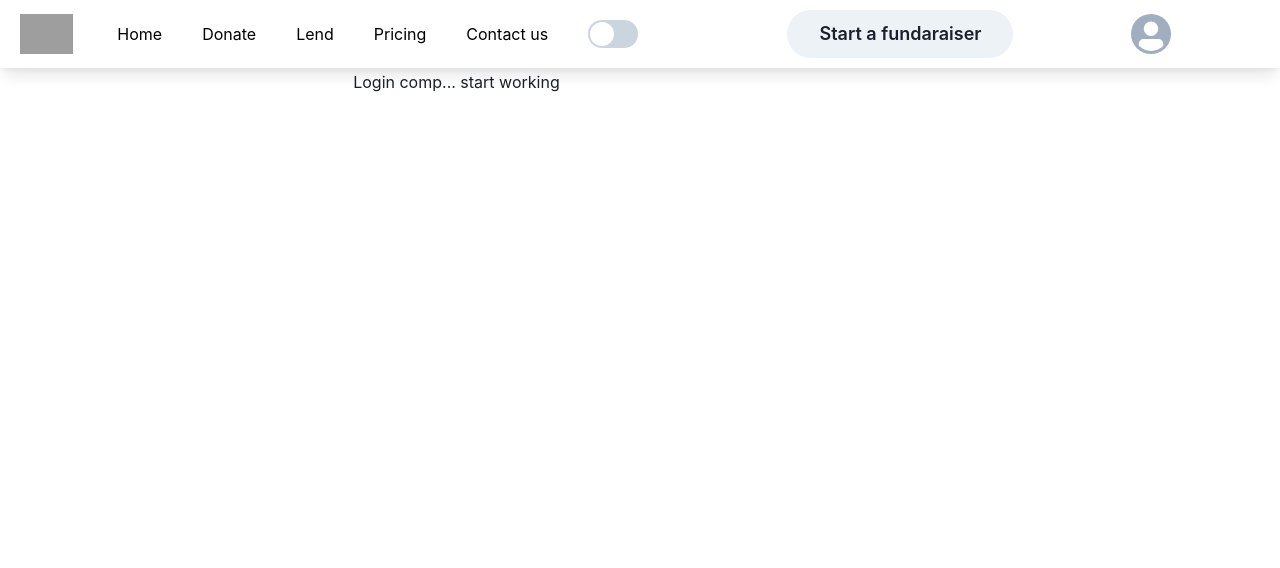
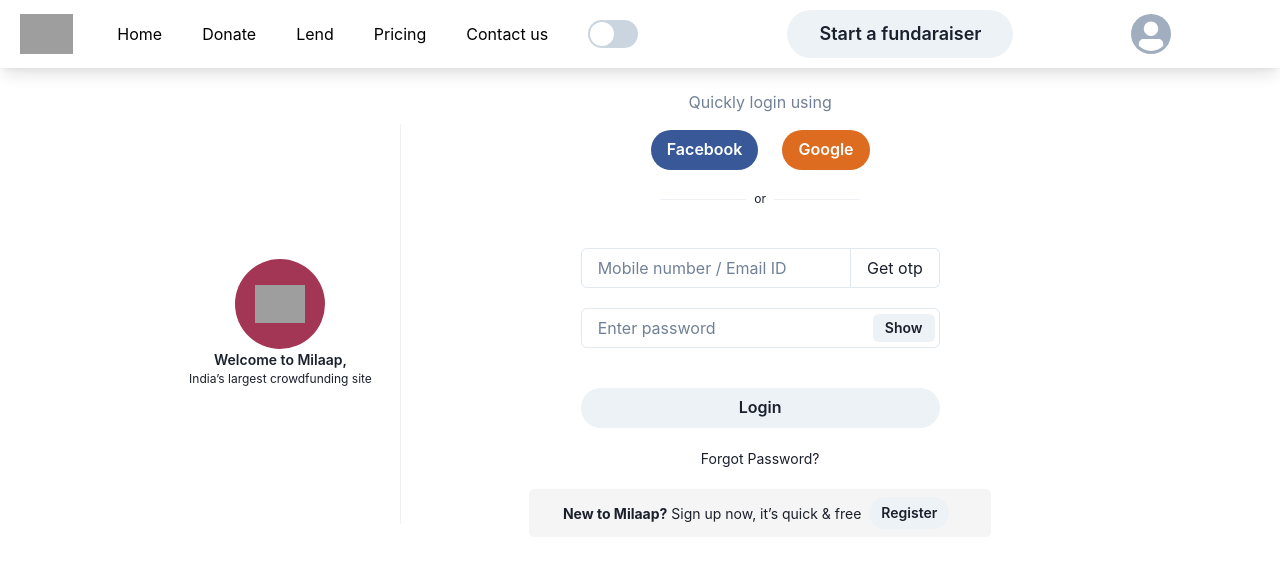
Before and after one commit to TheShenron/vigorous-ticket-1895, a React (Create React App) app: page /login in a window 1280 px wide. Shown: the top 568 px of the page. Built offline with nearby package versions, Linux system fonts and the light colour scheme; grey boxes are pictures that could not be loaded.

Commit message:
Login/register completed

```diff
--- a/src/Components/day_4/LoginComp.jsx
+++ b/src/Components/day_4/LoginComp.jsx
@@ -1,10 +1,85 @@
-import { Container, Icon } from '@chakra-ui/react';
 import React from 'react';
+import { LoginLogo } from "../../Images/imageLink"
+import { Container, Image, Box, Flex, Text, Button, ButtonGroup, Divider, InputGroup, InputLeftAddon, Input, InputRightAddon, InputRightElement, Center } from '@chakra-ui/react';
+import { Link } from 'react-router-dom';
 
 function LoginComp(props) {
+
+    const [show, setShow] = React.useState(false)
+    const handleClick = () => setShow(!show)
+
     return (
-        <Container>
-            <h1>Login comp... start working</h1>
+        <Container maxW='full'>
+            <Box w="80%" m="auto">
+                <Flex align="center" p={5}>
+                    <Box w="25%" textAlign="center">
+                        <Box w="90px" h="90px" borderRadius="full" overflow="hidden" m="auto">
+                            <Image
+                                src={LoginLogo}
+                                alt="loginlogo"
+                                bg="#A33555"
+                                h="90px" w="90px"
+                                objectFit="contain"
+                                p={5}
+                            />
+                        </Box>
+                        <Text fontSize="sm" fontWeight="600">Welcome to Milaap,</Text>
+                        <Text fontSize="xs">India’s largest crowdfunding site</Text>
+                    </Box>
+                    <Center height='400px'>
+                        <Divider orientation='vertical' />
+                    </Center>
+                    <Box w="75%" textAlign="center">
+                        <Text fontSize="md" color="gray.500" >Quickly login using</Text>
+                        <ButtonGroup gap='4' mt={4}>
+                            <Button colorScheme="facebook" borderRadius="full" >Facebook</Button>
+                            <Button colorScheme="orange" borderRadius="full" >Google</Button>
+                        </ButtonGroup>
+                        <Flex justify="center" w="30%" m="auto" mt={5}>
+                            <Divider orientation='horizontal' w="40%" m="auto" />
+                            <Text fontSize="xs">or</Text>
+                            <Divider orientation='horizontal' w="40%" m="auto" />
+                        </Flex>
+
+                        <Box w="50%" m="auto" mt={10} >
+                            <InputGroup size='md'>
+                                <Input placeholder='Mobile number / Email ID' />
+                                <InputRightAddon as="button" children='Get otp' bg="white" />
+                            </InputGroup>
+
+                            <InputGroup size='md' my={5}>
+                                <Input
+                                    pr='4.5rem'
+                                    type={show ? 'text' : 'password'}
+                                    placeholder='Enter password'
+                                />
+                                <InputRightElement width='4.5rem'>
+                                    <Button h='1.75rem' size='sm' onClick={handleClick}>
+                                        {show ? 'Hide' : 'Show'}
+                                    </Button>
+                                </InputRightElement>
+                            </InputGroup>
+
+                            <Box mt={10}>
+                                <Button borderRadius="full" w="full">Login</Button>
+                                <Text cursor="pointer" mt={5} fontSize="sm">Forgot Password?</Text>
+                            </Box>
+
+                        </Box>
+
+                        <Box w="70%" m="auto" p={5} >
+                            <Flex borderRadius="5px" bg="blackAlpha.50" p={2} fontSize="sm" align="center" justify="center">
+                                <Box><b>  New to Milaap?</b> Sign up now, it’s quick & free</Box>
+                                <Button mx={2} size="sm" borderRadius="full">
+                                    <Link to="/register">Register</Link>
+                                </Button>
+                            </Flex>
+                        </Box>
+
+
+                    </Box>
+                </Flex>
+            </Box>
         </Container>
     );
 }
--- a/src/Components/day_4/RegisterComp.jsx
+++ b/src/Components/day_4/RegisterComp.jsx
@@ -1,10 +1,81 @@
 import React from 'react';
+import { LoginLogo } from "../../Images/imageLink"
+import { Container, Image, Box, Flex, Text, Button, ButtonGroup, Divider, InputGroup, InputLeftAddon, Input, InputRightAddon, InputRightElement, Center } from '@chakra-ui/react';
+import { Link } from 'react-router-dom';
+
 
 function RegisterComp(props) {
+
+    const [show, setShow] = React.useState(false)
+    const handleClick = () => setShow(!show)
+
     return (
-        <div>
-            <h1>Register comp... start working</h1>
-        </div>
+        <Container maxW='full'>
+            <Box w="80%" m="auto">
+                <Flex align="center" p={5} pt={10}>
+                    <Box w="25%" textAlign="center">
+                        <Box w="90px" h="90px" borderRadius="full" overflow="hidden" m="auto">
+                            <Image
+                                src={LoginLogo}
+                                alt="loginlogo"
+                                bg="#A33555"
+                                h="90px" w="90px"
+                                objectFit="contain"
+                                p={5}
+                            />
+                        </Box>
+                        <Text fontSize="sm" fontWeight="600">Welcome to Milaap,</Text>
+                        <Text fontSize="xs">India’s largest crowdfunding site</Text>
+                    </Box>
+                    <Center height='400px'>
+                        <Divider orientation='vertical' />
+                    </Center>
+                    <Box w="75%" textAlign="center">
+                        <Text fontSize="sm" color="gray.500" >Sign up & manage fundraisers,</Text>
+                        <Text fontSize="sm" color="gray.500" >donations & more</Text>
+
+                        <Box w="50%" m="auto" mt={10} >
+
+                            <Input placeholder='Name' mb={5}/>
+
+                            <InputGroup size='md'>
+                                <Input placeholder='Mobile number / Email ID' />
+                                <InputRightAddon as="button" children='Get otp' bg="white" />
+                            </InputGroup>
+
+                            <InputGroup size='md' my={5}>
+                                <Input
+                                    pr='4.5rem'
+                                    type={show ? 'text' : 'password'}
+                                    placeholder='Enter password'
+                                />
+                                <InputRightElement width='4.5rem'>
+                                    <Button h='1.75rem' size='sm' onClick={handleClick}>
+                                        {show ? 'Hide' : 'Show'}
+                                    </Button>
+                                </InputRightElement>
+                            </InputGroup>
+
+                            <Box mt={10}>
+                                <Button borderRadius="full" w="full">Register</Button>
+                            </Box>
+
+                        </Box>
+
+                        <Box w="70%" m="auto" p={5} mt={10}>
+                            <Flex borderRadius="5px" bg="blackAlpha.50" p={2} fontSize="sm" align="center" justify="center">
+                                <Box>Already signed up with Milaap? </Box>
+                                <Button mx={2} size="sm" borderRadius="full">
+                                    <Link to="/login">Login</Link>
+                                </Button>
+                            </Flex>
+                        </Box>
+
+
+                    </Box>
+                </Flex>
+            </Box>
+        </Container>
     );
 }
 
--- a/src/Images/imageLink.js
+++ b/src/Images/imageLink.js
@@ -4,3 +4,4 @@
 export const GooglePlay = "https://assets.milaap.org/assets/play-store-btn-3cb8952867b0552ef1377bf63004d9d6613fd11da71e8446e7e6be1fd61f3182.png"
 export const AppStore = "https://assets.milaap.org/assets/app-store-btn-0ae1713b1521ee08942a97e257b38ac5050a6cf70df4084b3f4ab234e60ea51f.png"
 export const ContactHeroImgage = "https://i0.wp.com/pages.milaap.org/wp-content/uploads/2022/01/Contact_illustration.png?w=328&ssl=1"
+export const LoginLogo = "https://assets.milaap.org/assets/milaap-trasparent-logo-25f6253e0156e2f82e2c3daf85575d169864e35ffffd21033ac59da0b4dd88e0.png"
```
Also changed, not shown: 1 other file (tests, documents, lock files or other folders).
